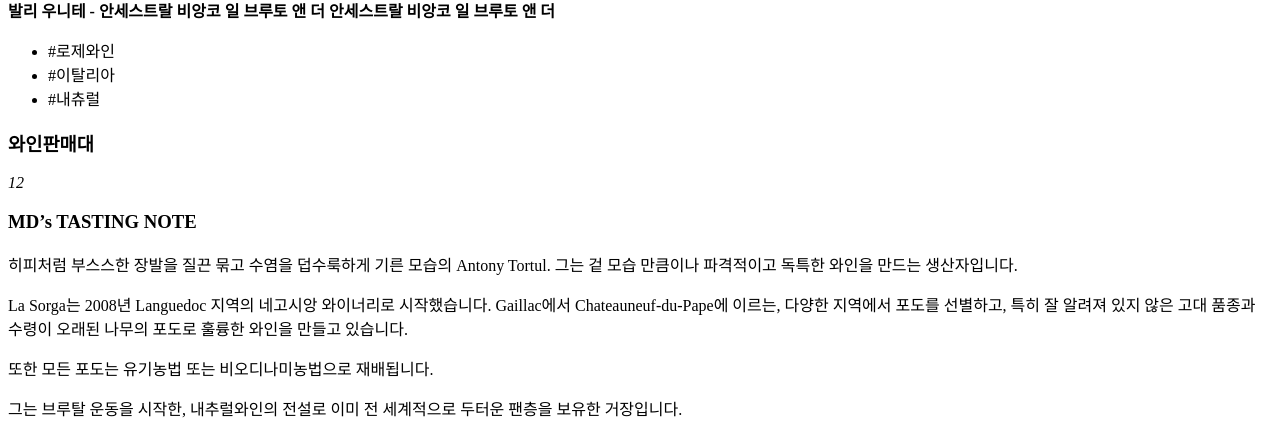
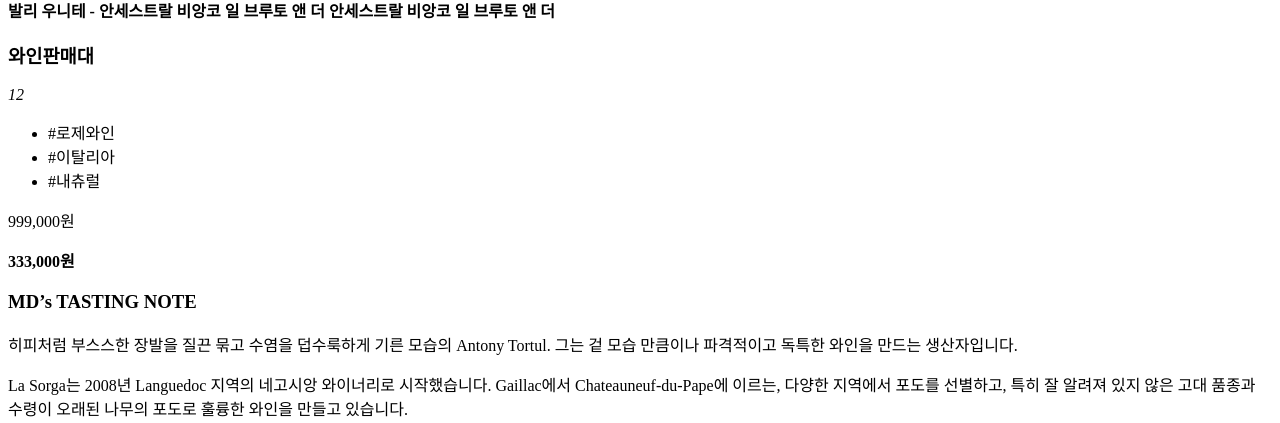
Before and after one commit to nicegom/Jayko, a plain HTML site: page html/detail.html in a window 1280 px wide. Shown: the part 459-882 px from the top of the page. Drawn offline with Linux system fonts and the light colour scheme.

Commit message:
Add files via upload

```diff
--- a/html/detail.html
+++ b/html/detail.html
@@ -29,16 +29,20 @@
                 </div>
                 <article class="details">
                     <strong class="name">발리 우니테 - 안세스트랄 비앙코 일 브루토 앤 더 안세스트랄 비앙코 일 브루토 앤 더</strong>
+                    <section class="area">
+                        <h3>와인판매대</h3>
+                        <em class="badge location">12</em>
+                    </section>
                     <ul class="group">
                         <li>#로제와인</li>
                         <li>#이탈리아</li>
                         <li>#내츄럴</li>
                     </ul>
+                    <div class="pricebox">
+                        <p class="before_p">999,000원</p>
+                        <strong class="price">333,000원</strong>
+                    </div>
 
-                    <section class="area">
-                        <h3>와인판매대</h3>
-                        <em class="badge location">12</em>
-                    </section>
 
                     <section class="description">
                         <h3 class="">MD’s TASTING NOTE</h3>
```
